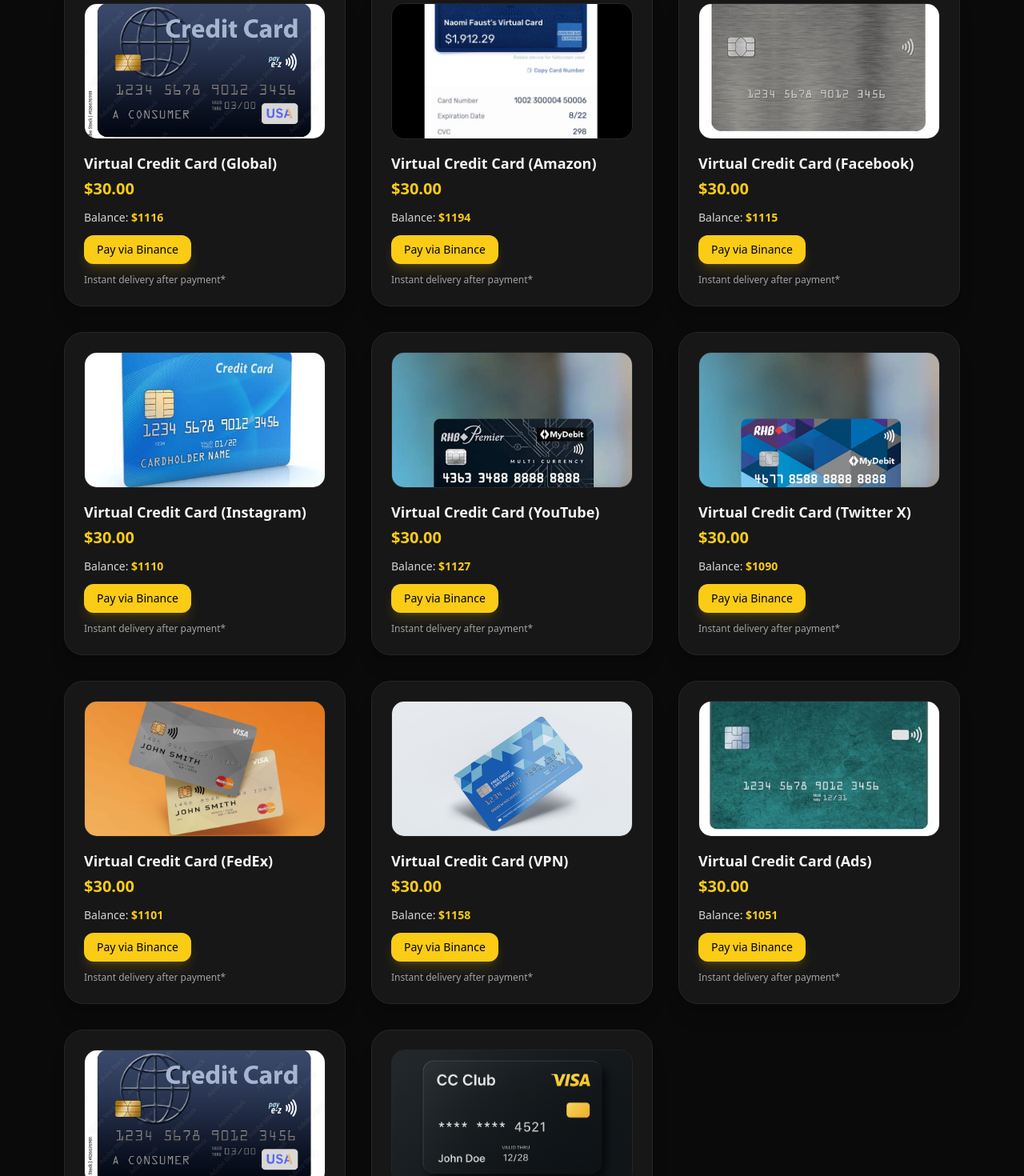
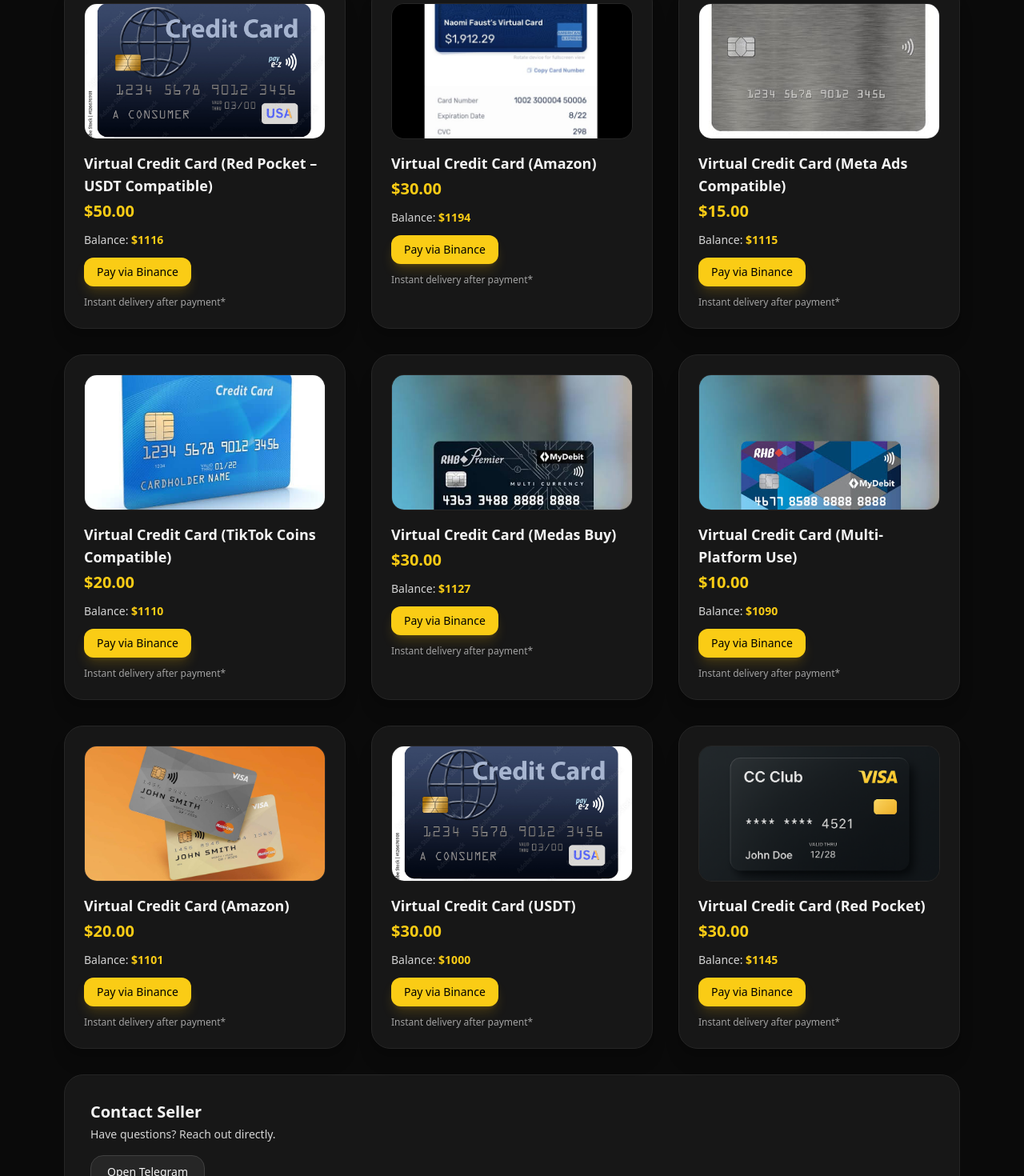
Before and after one commit to faixanmalik/cc-club, a Next.js app: page / in a window 1280 px wide. Shown: the part 1044-2514 px from the top of the page at 80% size. Built offline with nearby package versions, Linux system fonts and the light colour scheme.

Commit message:
update cards informations

```diff
--- a/app/page.jsx
+++ b/app/page.jsx
@@ -36,8 +36,8 @@ const TIERS = [
 const REGULAR_CARDS = [
   {
     id: "regular-1",
-    name: "Virtual Credit Card (Global)",
-    price: 30,
+    name: "Virtual Credit Card (Red Pocket – USDT Compatible) ",
+    price: 50,
     balance: 1116,
     img: "/images/image-6.jpg",
   },
@@ -50,56 +50,56 @@ const REGULAR_CARDS = [
   },
   {
     id: "regular-3",
-    name: "Virtual Credit Card (Facebook)",
-    price: 30,
+    name: "Virtual Credit Card (Meta Ads Compatible)",
+    price: 15,
     balance: 1115,
     img: "/images/image-4.jpg",
   },
   {
     id: "regular-4",
-    name: "Virtual Credit Card (Instagram)",
-    price: 30,
+    name: "Virtual Credit Card (TikTok Coins Compatible)",
+    price: 20,
     balance: 1110,
     img: "/images/image-3.jpg",
   },
   {
     id: "regular-5",
-    name: "Virtual Credit Card (YouTube)",
+    name: "Virtual Credit Card (Medas Buy)",
     price: 30,
     balance: 1127,
     img: "/images/image-2.jpg",
   },
   {
     id: "regular-6",
-    name: "Virtual Credit Card (Twitter X)",
-    price: 30,
+    name: "Virtual Credit Card (Multi-Platform Use)",
+    price: 10,
     balance: 1090,
     img: "/images/image-1.jpg",
   },
   {
     id: "regular-7",
-    name: "Virtual Credit Card (FedEx)",
-    price: 30,
+    name: "Virtual Credit Card (Amazon)",
+    price: 20,
     balance: 1101,
     img: "/images/image-9.jpg",
   },
-  {
-    id: "regular-8",
-    name: "Virtual Credit Card (VPN)",
-    price: 30,
-    balance: 1158,
-    img: "/images/image-8.jpg",
-  },
-  {
-    id: "regular-9",
-    name: "Virtual Credit Card (Ads)",
-    price: 30,
-    balance: 1051,
-    img: "/images/image-7.jpg",
-  },
+  // {
+  //   id: "regular-8",
+  //   name: "Virtual Credit Card (VPN)",
+  //   price: 30,
+  //   balance: 1158,
+  //   img: "/images/image-8.jpg",
+  // },
+  // {
+  //   id: "regular-9",
+  //   name: "Virtual Credit Card (Ads)",
+  //   price: 30,
+  //   balance: 1051,
+  //   img: "/images/image-7.jpg",
+  // },
   {
     id: "regular-10",
-    name: "Virtual Credit Card (USD)",
+    name: "Virtual Credit Card (USDT)",
     price: 30,
     balance: 1000,
     img: "/images/image-6.jpg",
--- a/components/Hero.jsx
+++ b/components/Hero.jsx
@@ -15,7 +15,7 @@ const Hero = () => {
           {/* Premium Virtual Cards for <span className="text-yellow-400">Smart & Secure Payments</span> */}
           Premium Virtual Cards (BINs) for Smart & Secure Payments
         </h2>
-        <p className="mt-3 text-neutral-300 max-w-2xl">
+        <p className="mt-3 text-neutral-300 max-w-xl">
           {/* Experience the freedom of instant, compliant, and reliable <span className="font-semibold">digital cards.</span> Built with a sleek dark design, yellow highlights, and a smooth purchase flow—perfect for <span className="font-semibold">memberships, templates, courses, or support plans.</span>  */}
           Verified BINs for Meta Ads, USDT purchases, TikTok and global platforms. Stable, secure, and trusted by 1000+ Happy customers
 
```
